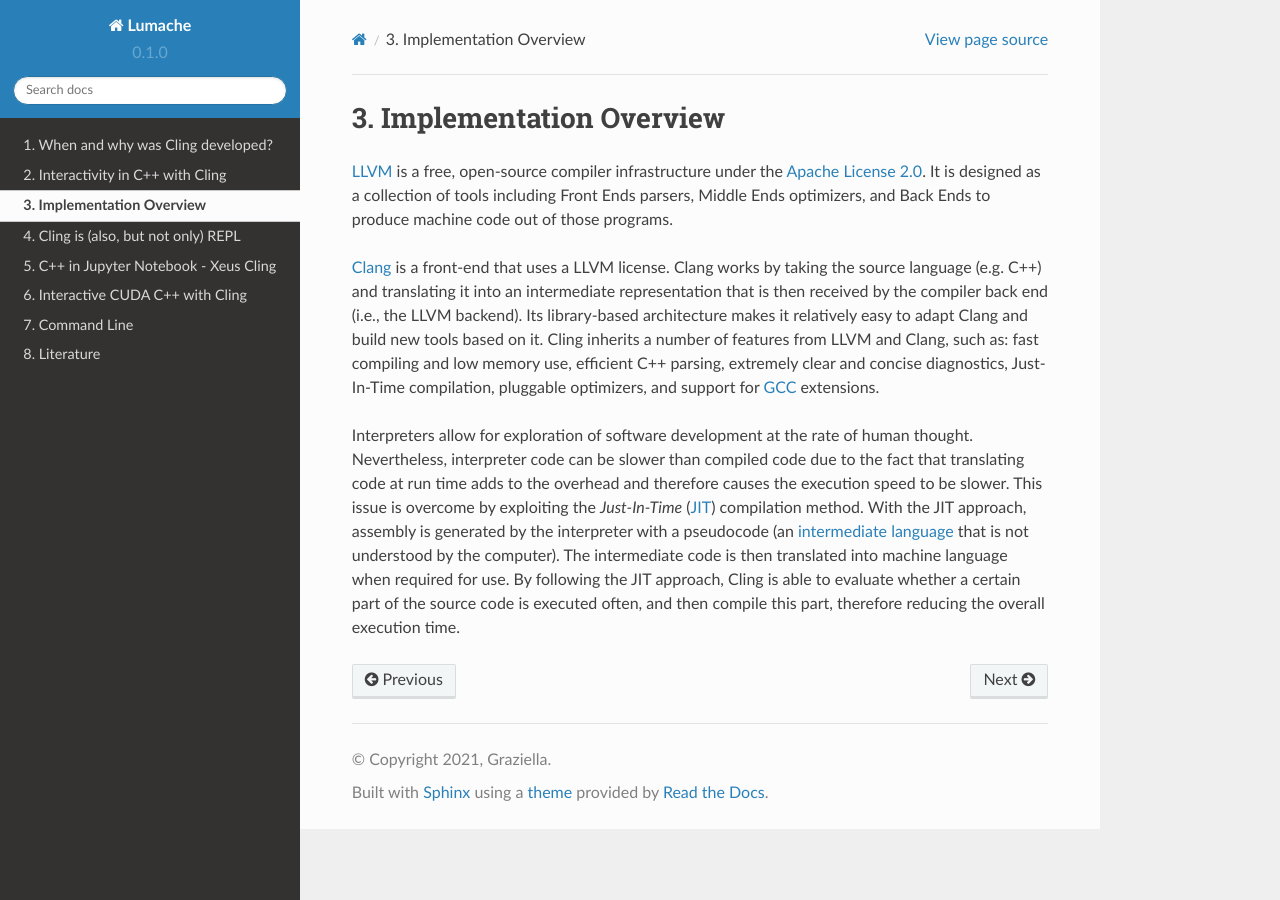
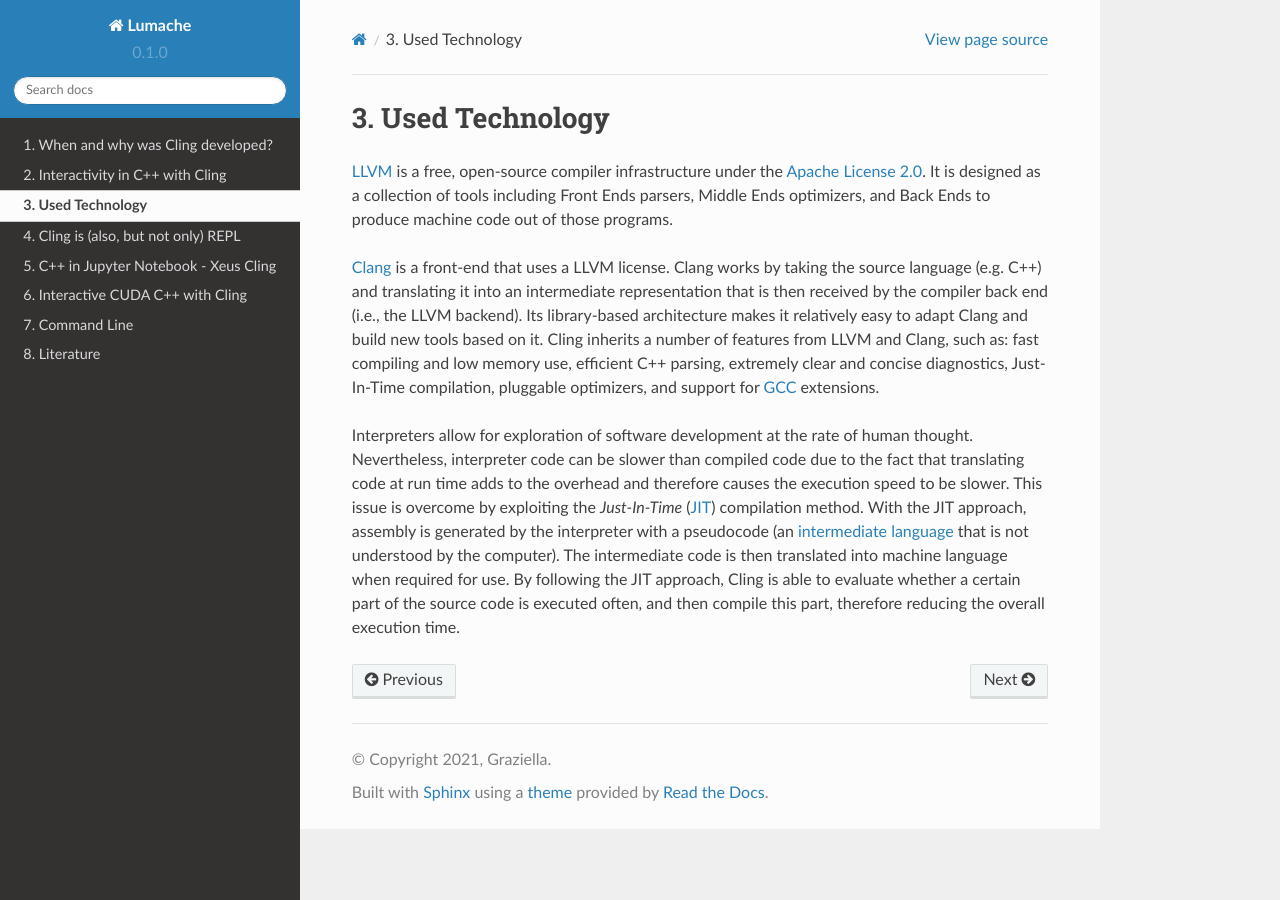
Before and after one commit to sarabellei/rtd_tutorial, a Sphinx documentation site: the page built from docs/source/implementation.rst, in a window 1280 px wide. Built offline with Sphinx 7.4.7 and the Read the Docs theme 2.0.0, drawn with Linux system fonts in a browser that asks for light colours.

Commit message:
Change title
I changed the title from from Implementation to Used Technology

```diff
--- a/docs/source/implementation.rst
+++ b/docs/source/implementation.rst
@@ -1,4 +1,4 @@
-Implementation Overview
+Used Technology
 -----------------------------------
 `LLVM <https://llvm.org/>`_ is a free, open-source compiler infrastructure under the `Apache License 2.0 <https://www.apache.org/licenses/LICENSE-2.0>`_. It is designed as a collection of tools including Front Ends parsers, Middle Ends optimizers, and Back Ends to produce machine code out of those programs.
 
```
